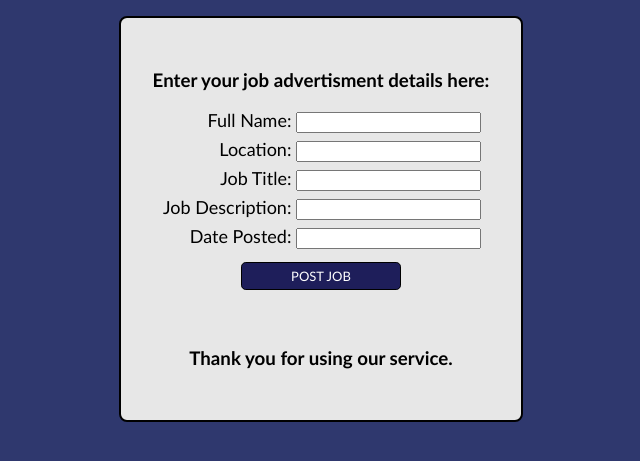
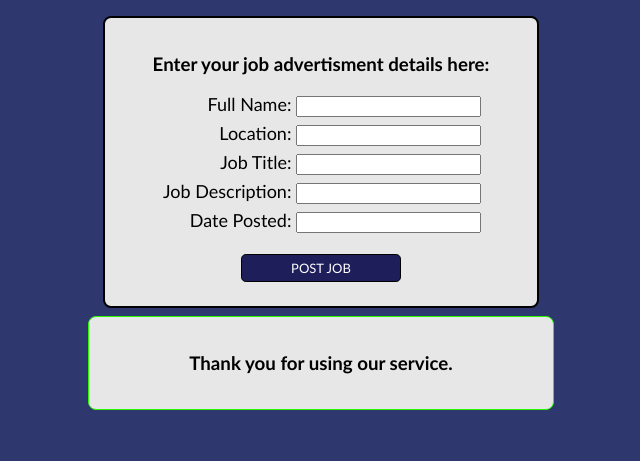
Before and after one commit to Cedric1910/COSC349Job_Listing_Noticeboard, a PHP site: page / in a window 1280 px wide. Shown: the part 136-597 px from the top of the page, without its empty margins (319-959 px from the left). Run offline with PHP 8.4, Linux system fonts and the light colour scheme.

Commit message:
thank you message box

```diff
--- a/www/index.html
+++ b/www/index.html
@@ -30,8 +30,9 @@
         </li>
       </div>
       <button class="button">POST JOB</button>
-      <br><br>
-      <h3>Thank you for using our service.</h3>
-    </div>
+      </div>
+      <div class="thankyou">
+        <h3>Thank you for using our service.</h3>
+      </div>
   </body>
 </html>
--- a/www/style.css
+++ b/www/style.css
@@ -28,7 +28,9 @@ body{
     margin-top: 1rem;
     background-color: rgb(231, 231, 231);
     border: 2px solid black;
-    padding: 2rem;
+    padding: 3rem;
+    padding-top: 1rem;
+    padding-bottom: 1.5rem;
     text-align: center;
     display: flex;
     flex-direction: column;
@@ -50,7 +52,7 @@ body{
 }
 
 .button{
-    margin-top: 0.5rem;
+    margin-top: 1rem;
     width: 10rem;
     padding: 5px;
     font-size: 13px;
@@ -65,3 +67,14 @@ body{
 .button:hover{
     background-color: rgb(45, 45, 136);
 }
+
+.thankyou{
+    margin-top: 0.5rem;
+    border: 1.5px solid rgb(42, 250, 1);
+    border-radius: 0.5rem;
+    padding: 1rem;
+    width: 27rem;
+    text-align: center;
+    font-family: 'Trebuchet MS', 'Lucida Sans Unicode', 'Lucida Grande', 'Lucida Sans', Arial, sans-serif;
+    background-color: rgb(231, 231, 231);
+}
```
